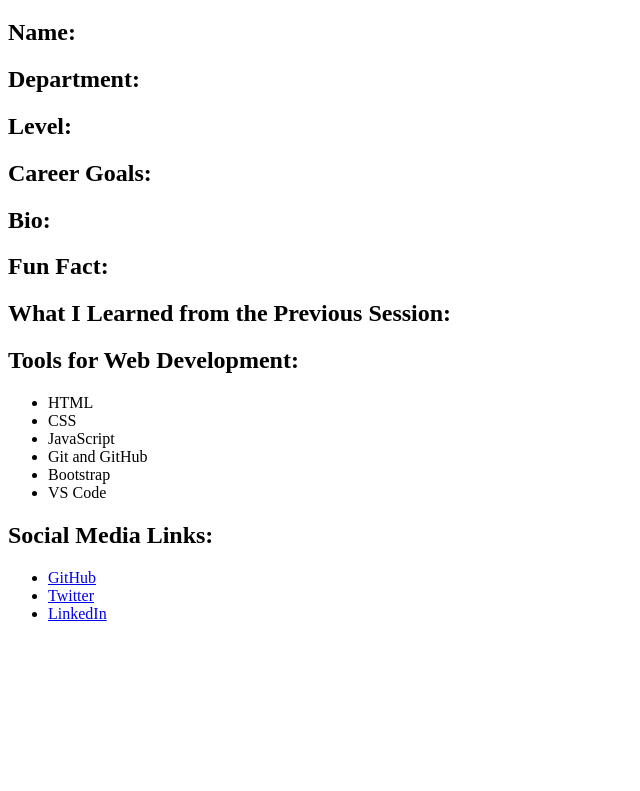
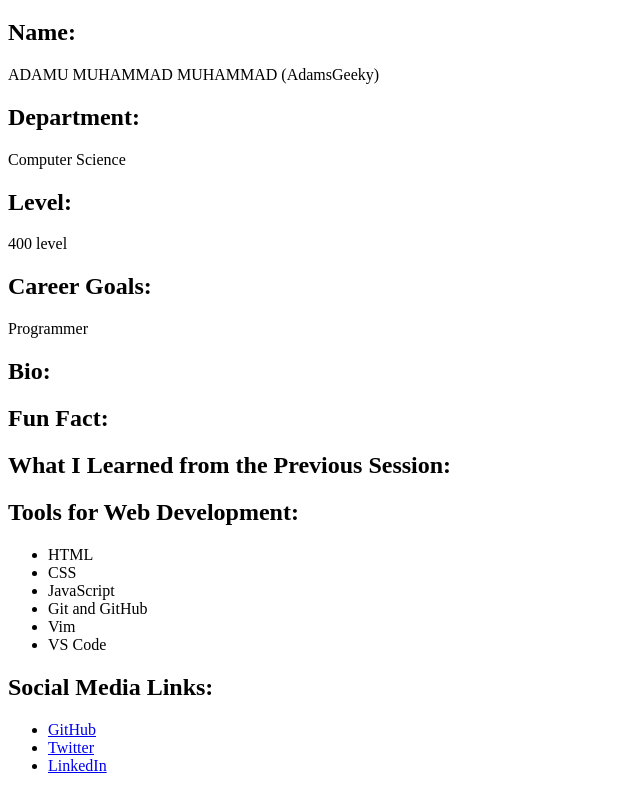
Before and after one commit to geekink-dev/About-me, a plain HTML site: page index.html in a window 1280 px wide. Shown: the part 61-852 px from the top of the page, without its empty margins (0-640 px from the left). Before the commit the page ends 800 px from the top, so only its background shows below. Drawn offline with Linux system fonts and the light colour scheme.

Commit message:
info About me

```diff
--- a/index.html
+++ b/index.html
@@ -9,16 +9,16 @@
     <h1>About Me</h1>
 
     <h2>Name:</h2>
-    <p><!-- Your Name Here --></p>
+    <p>ADAMU MUHAMMAD MUHAMMAD (AdamsGeeky)</p>
 
     <h2>Department:</h2>
-    <p><!-- Your Department Here --></p>
+    <p>Computer Science</p>
 
     <h2>Level:</h2>
-    <p><!-- Your Level Here --></p>
+    <p>400 level</p>
 
     <h2>Career Goals:</h2>
-    <p><!-- Briefly mention your career aspirations --></p>
+    <p>Programmer</p>
 
     <h2>Bio:</h2>
     <p><!-- Share something about yourself --></p>
@@ -35,7 +35,7 @@
         <li>CSS</li>
         <li>JavaScript</li>
         <li>Git and GitHub</li>
-        <li>Bootstrap</li>
+        <li>Vim</li>
         <li>VS Code</li>
     </ul>
 
```
